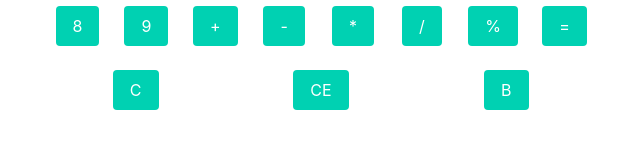
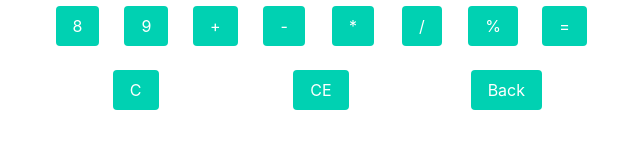
Before and after one commit to IrtesamTheHack/shiity-calculator, a React (Create React App) app: page / in a window 1280 px wide. Shown: the part 454-602 px from the top of the page, without its empty margins (319-959 px from the left). Built offline with nearby package versions, Linux system fonts and the light colour scheme.

Commit message:
shitty code comments

```diff
--- a/src/App.js
+++ b/src/App.js
@@ -1,13 +1,17 @@
 import React from 'react';
+// import stylesheet
 import './App.scss';
 
+// import main calculator component
 import Calculator from './Calculator';
 
+// The App component simply renders the Calculator component
+// as it is good practice to never put all your code into the entrypoint
 function App() {
   return (
     <div className="App">
       <header className="App-header">
-        <Calculator/>
+      <Calculator/>
       </header>
     </div>
   );
--- a/src/Button.js
+++ b/src/Button.js
@@ -1,6 +1,8 @@
 import React from 'react';
 import './App.scss';
 
+// Simply return a bulma column with the handler prop passed to component as the onClick binding
+// and the value prop as the value of button.
 function Button (props) {
     return (
         <div className="column">
--- a/src/Calculator.js
+++ b/src/Calculator.js
@@ -1,24 +1,31 @@
 import React, {useState} from 'react';
 import './App.scss';
 
+// import button component
 import Button from './Button';
 
 function Calculator () {
+	// initialize hooks to be used for state management
 	const [result, setResult] = useState(0);
 	const [history, setHistory] = useState('');
 	const [opClicked, setClicked] = useState(false);
 
+	// this loop pushes JSX inside an array to be rendered in the DOM
 	function initializeButtons () {
 		const arr = [];
 		for (let i = 0; i <= 9; i++) {
 			arr.push(
+				// The numHandler function below is passed as a handler prop
+				// and the array index is passed as the value prop
+				// this means we will have buttons with values between 0 to 9 pushed into the array
 				<Button handler={numHandler} value={i}/>
 			);
 		}
 		return arr;
 	}
-
+	// a simple handler function that handles any input whenever a number is pressed
 	function numHandler (value) {
+		// if the number is first button to be pressed or an operator button has been pressed
 		if (result === 0 || opClicked) {
 			setResult(value);
 			setClicked(false);
@@ -29,6 +36,7 @@ function Calculator () {
 		setHistory(history + value);
 	}
 
+	// a simple function that checks if input character is an operator
 	function isOp (char) {
 		switch (char) {
 			case '+':
@@ -47,16 +55,22 @@ function Calculator () {
 		}
 	}
 
+	// a handler function that handles operator input
 	function opHandler (op) {
+		// do not allow operators to be used without any numbers
 		if (history === '') return;
 		switch (op) {
 			case '+':
+				// check if an operator is already in place, if not, add an operator
 				if (!isOp(history[history.length - 2])) setHistory(history + ' + ');
 				else {
+					// if an operator is in place, replace it
 					setHistory(history.slice(0, history.length - 2) + '+ ');
 					break;
 				}
+				// set operator clicked = true
 				setClicked(true);
+				// eval inputs javascript code or evaluates a string formula. this evalues the history string and sets the value of result
 				setResult(eval(history));
 				break;
 			case '-':
@@ -96,20 +110,26 @@ function Calculator () {
 				setResult(eval(history));
 				break;
 			case '=':
+				// clear the history so that new operations can begin instantly
 				setClicked(true);
 				setResult(eval(history));
 				setHistory('');
 				break;
 			case 'C':
+				// clears the history and the current calculator result
 				setHistory('');
 				setResult(0);
 				break;
-			case 'B':
+			// simply splices any non-operator numbers
+			case 'Back':
 				if (!isOp(history[history.length - 1])) {
 					setHistory(history.slice(0, history.length - 1));
 					setResult(Math.floor(result / 10));
 				}
 				break;
+			// this will remove the current result by setting it to 0 and splicing the history
+			// by the length of the current result so if the current result is 1234 then 4 characters
+			// are spliced from history
 			case 'CE':
 				if (!isOp(history[history.length - 1])) {
 					setHistory(history.slice(0, history.length - result.toString().length));
@@ -122,6 +142,9 @@ function Calculator () {
 		}
 	}
 
+	// bulma.io styling and using the JSX function above to initialize all the numbers through
+	// a loop rather than manually making every button from 0 to 9. We also pass handlers and
+	// props to the button component
     return (
         <div className="section has-background-black">
             <div className="hero is-fullheight">
@@ -152,7 +175,7 @@ function Calculator () {
 													<Button handler={opHandler} value="=" />
 													<Button handler={opHandler} value="C" />
 													<Button handler={opHandler} value="CE" />
-													<Button handler={opHandler} value="B" />
+													<Button handler={opHandler} value="Back" />
                                         		</div>
 											</div>
 										</div>
```
